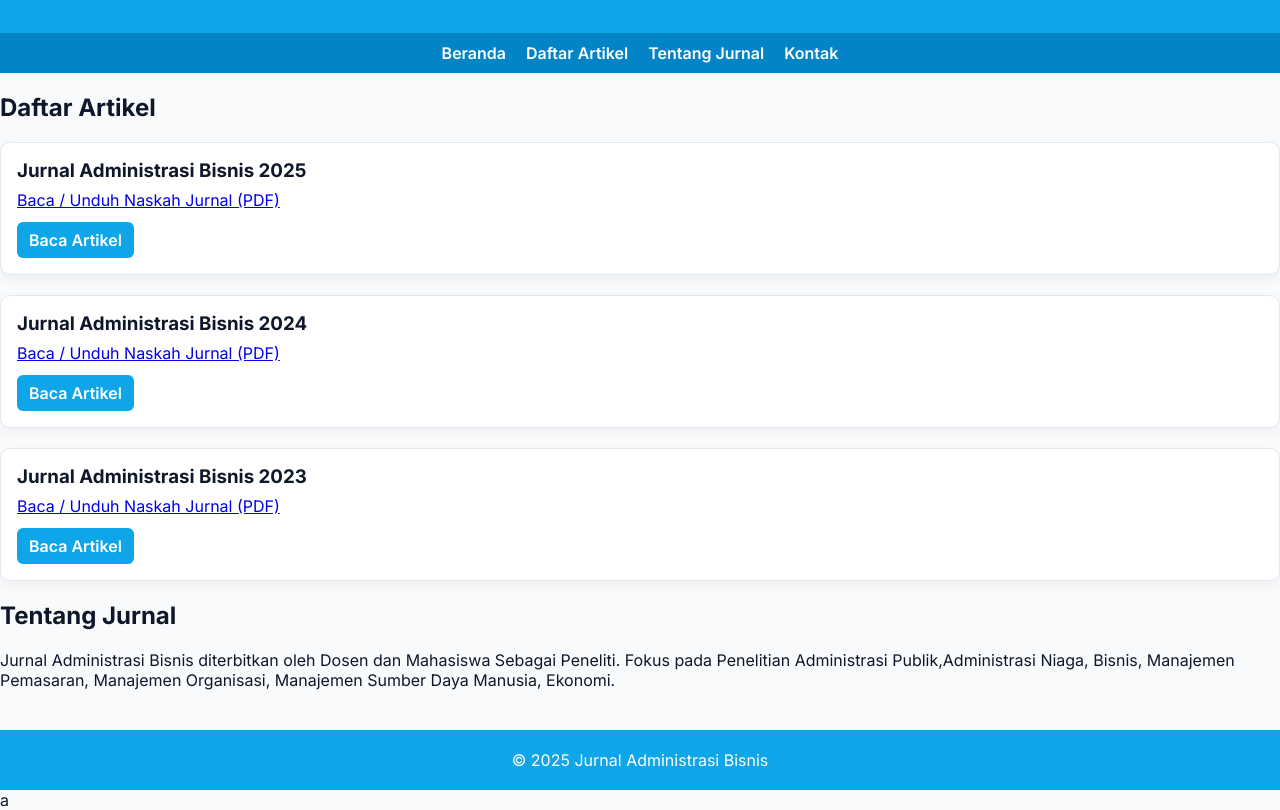
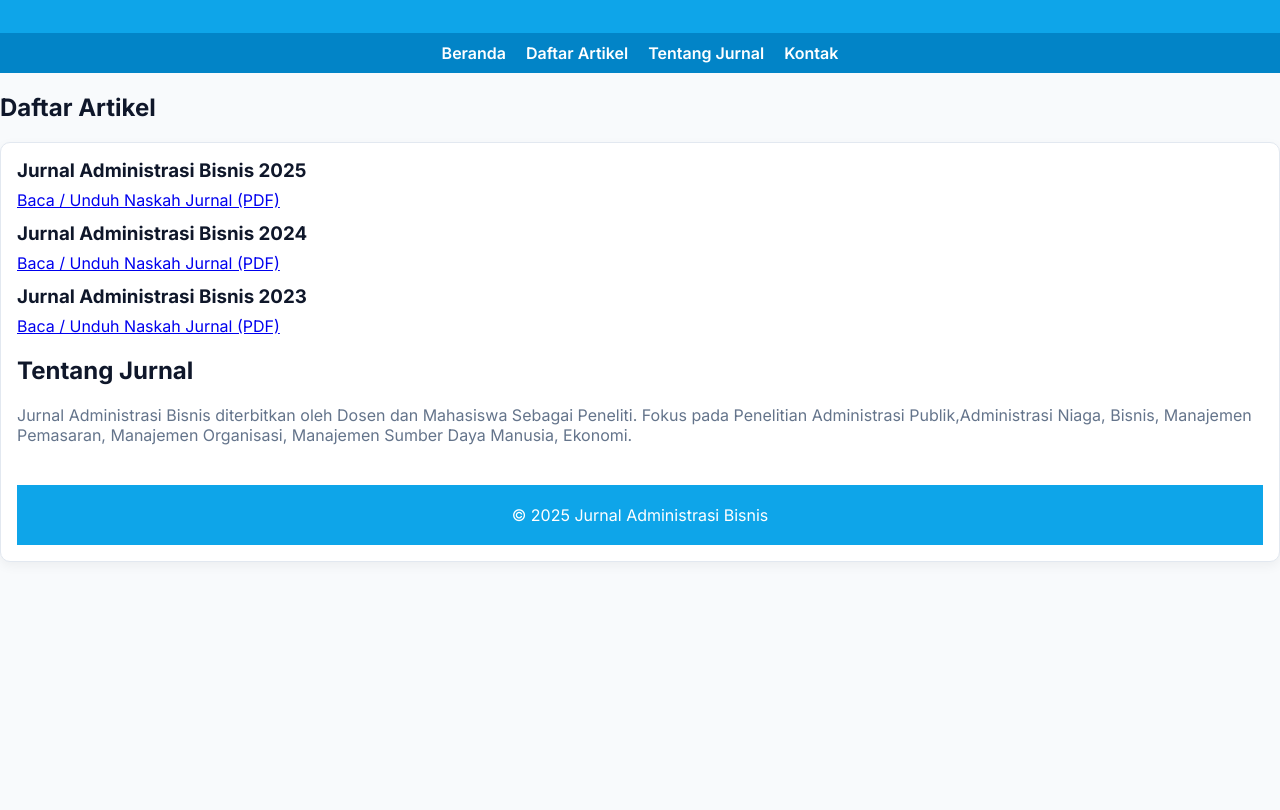
Before and after one commit to indradermawan-dosen/Jurnal-Administrasi-Bisnis-, a plain HTML site: page index.html in a window 1280 px wide. Shown: the part 125-935 px from the top of the page. After the commit the page ends 800 px from the top, so only its background shows below. Drawn offline with Linux system fonts and the light colour scheme.

Commit message:
Add files via upload

```diff
--- a/index.html
+++ b/index.html
@@ -36,21 +36,16 @@
     <section id="artikel">
       <h2>Daftar Artikel</h2>
       <div class="card">
-        <h3>Jurnal Administrasi Bisnis  2025 </h3>
-        <p><a href="uploads/naskah1.pdf" target="_blank">Baca / Unduh Naskah Jurnal (PDF)</p>
-        <a href="#" class="btn">Baca Artikel</a></script>
-      </div>
-      <div class="card">
-        <h3>Jurnal Administrasi Bisnis 2024 </h3>
-        <p><a href="uploads/naskah1.pdf" target="_blank">Baca / Unduh Naskah Jurnal (PDF)</p>
-        <a href="#" class="btn">Baca Artikel</a>
-      </div>
-      <div class="card">
+        <h3>Jurnal Administrasi Bisnis 2025 </h3>
+        <p><a href="uploads/naskah1.pdf" target="_blank">Baca / Unduh Naskah Jurnal (PDF)</a>
+</p>
+                <h3>Jurnal Administrasi Bisnis 2024 </h3>
+        <p><a href="uploads/naskah1.pdf" target="_blank">Baca / Unduh Naskah Jurnal (PDF)</a>
+</p>
+
         <h3>Jurnal Administrasi Bisnis 2023 </h3>
-        <p><a href="uploads/naskah1.pdf" target="_blank">Baca / Unduh Naskah Jurnal (PDF)</p>
-        <a href="#" class="btn">Baca Artikel</a>
-      </div>
-    </section>
+        <p><a href="uploads/naskah1.pdf" target="_blank">Baca / Unduh Naskah Jurnal (PDF)</a>
+</p>
 
     <section id="tentang">
       <h2>Tentang Jurnal</h2>
@@ -64,5 +59,3 @@
   </footer>
 </body>
 </html>
-
-a
```
